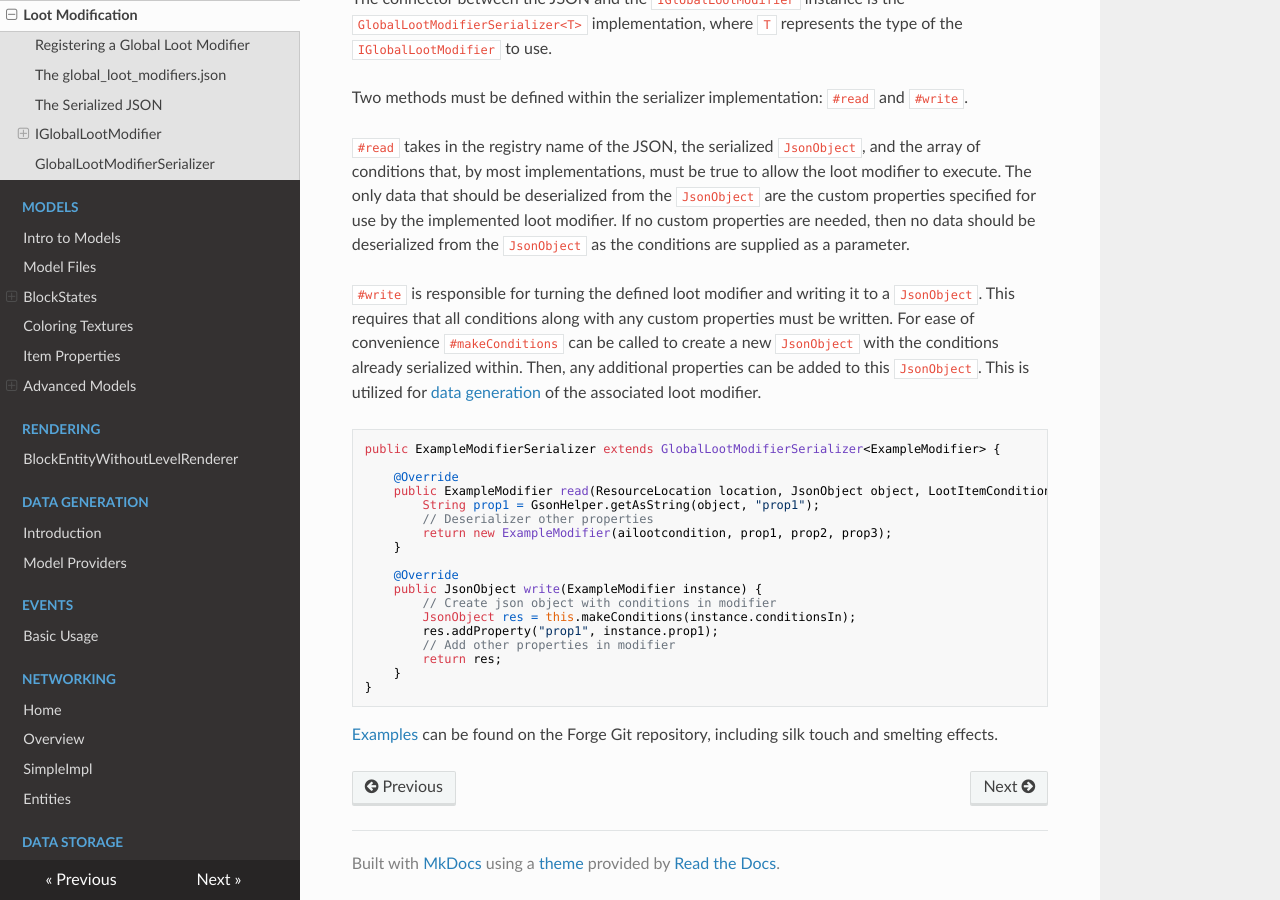
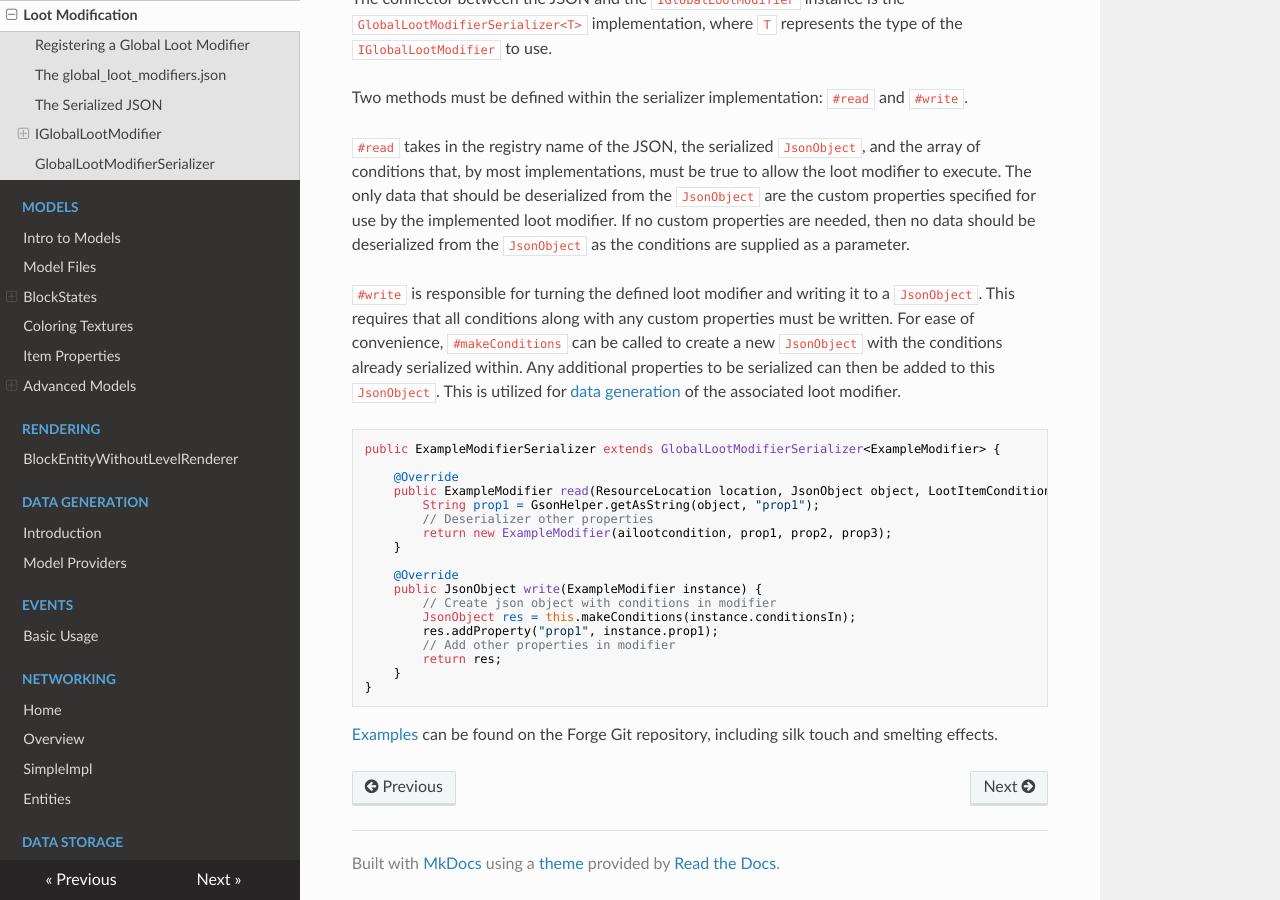
Before and after one commit to MinecraftForge/Documentation, an MkDocs documentation site: the page built from docs/items/globallootmodifiers.md, in a window 1280 px wide and 900 px high, scrolled down 3166 px. Built offline with MkDocs 1.6.1, drawn with Linux system fonts in a browser that asks for light colours; nearby versions of some CDN libraries.

Commit message:
Comma and rewords
Co-authored-by: sciwhiz12 <sciwhiz12@sciwhiz12.tk>

````diff
--- a/docs/items/globallootmodifiers.md
+++ b/docs/items/globallootmodifiers.md
@@ -123,7 +123,7 @@ Two methods must be defined within the serializer implementation: `#read` and `#
 
 `#read` takes in the registry name of the JSON, the serialized `JsonObject`, and the array of conditions that, by most implementations, must be true to allow the loot modifier to execute. The only data that should be deserialized from the `JsonObject` are the custom properties specified for use by the implemented loot modifier. If no custom properties are needed, then no data should be deserialized from the `JsonObject` as the conditions are supplied as a parameter.
 
-`#write` is responsible for turning the defined loot modifier and writing it to a `JsonObject`. This requires that all conditions along with any custom properties must be written. For ease of convenience `#makeConditions` can be called to create a new `JsonObject` with the conditions already serialized within. Then, any additional properties can be added to this `JsonObject`. This is utilized for [data generation][datagen] of the associated loot modifier.
+`#write` is responsible for turning the defined loot modifier and writing it to a `JsonObject`. This requires that all conditions along with any custom properties must be written. For ease of convenience, `#makeConditions` can be called to create a new `JsonObject` with the conditions already serialized within. Any additional properties to be serialized can then be added to this `JsonObject`. This is utilized for [data generation][datagen] of the associated loot modifier.
 
 ```java
 public ExampleModifierSerializer extends GlobalLootModifierSerializer<ExampleModifier> {
````
